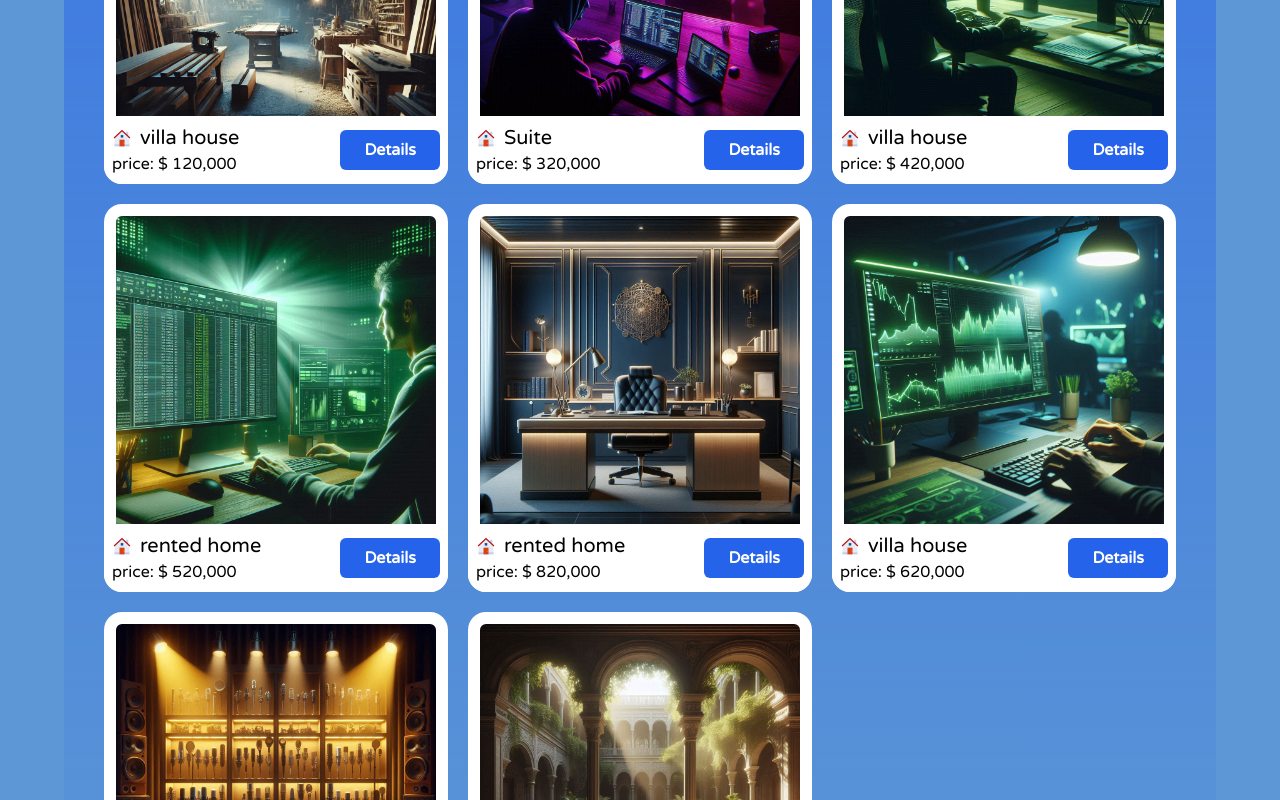
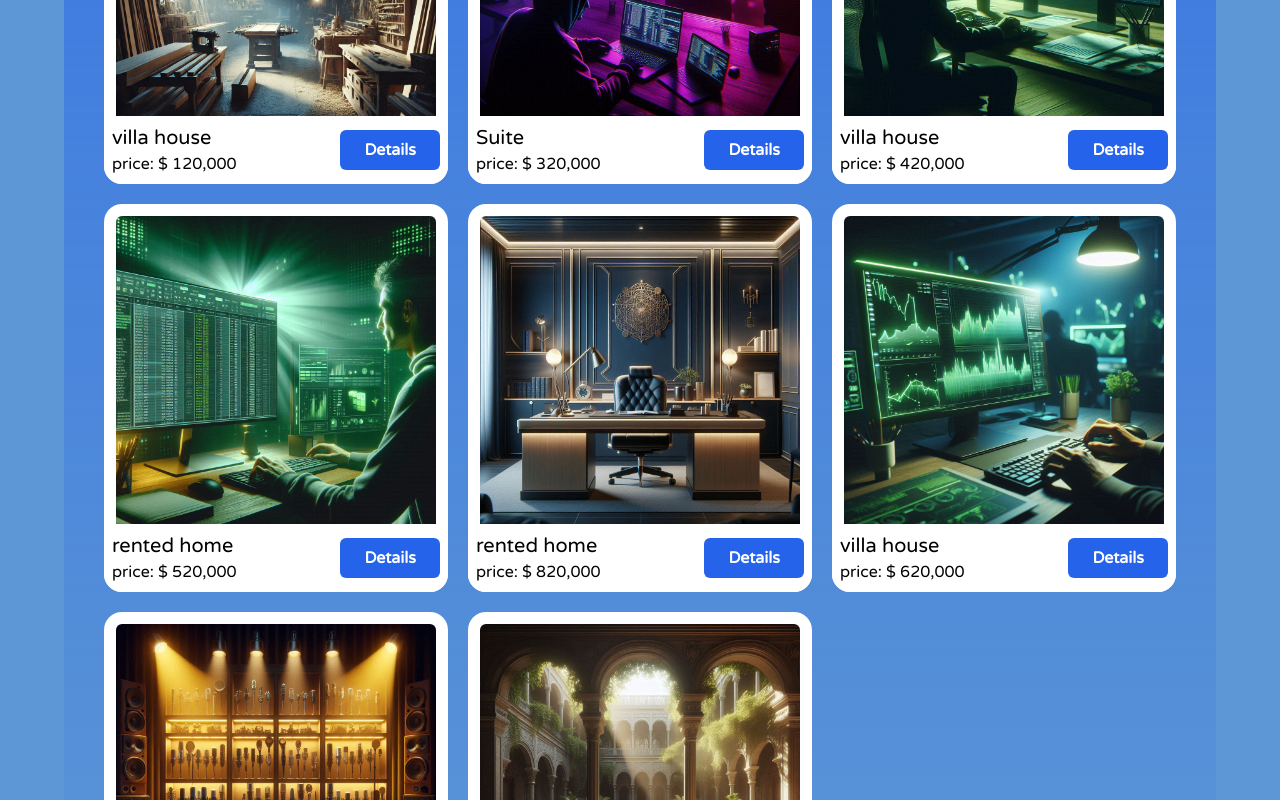
Before and after one commit to soufi-learn/home-land, a Next.js app: page / in a window 1280 px wide. Shown: the part 1100-1900 px from the top of the page. Built offline with nearby package versions, Linux system fonts and the light colour scheme.

Commit message:
remove home icon from estate page

```diff
--- a/components/estates/estate.jsx
+++ b/components/estates/estate.jsx
@@ -1,6 +1,5 @@
 import Image from "next/image";
 import Link from "next/link";
-import { FcHome } from "react-icons/fc";
 
 const Estate = ({ id, title, roomCount, img, price }) => {
   return (
@@ -16,7 +15,6 @@
         <div className="absolute bottom-0 right-0 left-0 p-2 bg-white flex justify-between items-center">
           <div>
             <h4 className="flex  items-center gap-2 md:text-lg xl:text-xl">
-              <FcHome className="md:hidden xl:block" />
               {title}
             </h4>
             <span>price: $ {price.toLocaleString()}</span>
--- a/package.json
+++ b/package.json
@@ -9,6 +9,9 @@
     "lint": "next lint"
   },
   "dependencies": {
+    "@fortawesome/fontawesome-svg-core": "^6.7.2",
+    "@fortawesome/free-solid-svg-icons": "^6.7.2",
+    "@fortawesome/react-fontawesome": "^0.2.2",
     "next": "15.0.3",
     "react": "19.0.0-rc-66855b96-20241106",
     "react-dom": "19.0.0-rc-66855b96-20241106",
```
Also changed, not shown: 1 other file (tests, documents, lock files or other folders).
